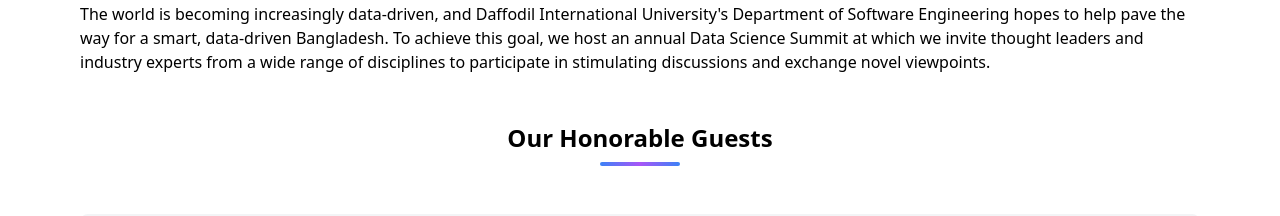
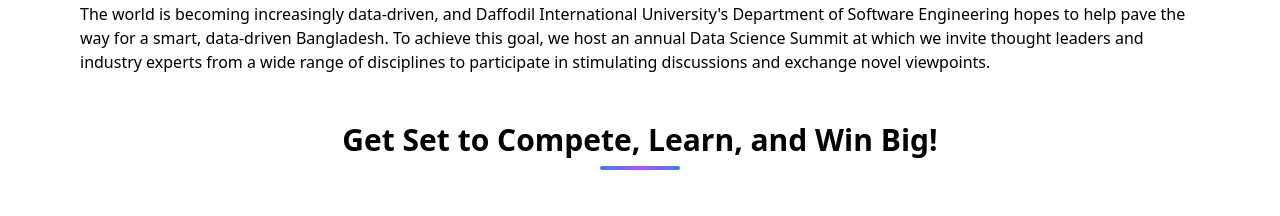
Before and after one commit to Y3ASIN/datascience-summit, a Next.js app: page / in a window 1280 px wide. Shown: the part 2180-2396 px from the top of the page. Built offline with nearby package versions, Linux system fonts and the light colour scheme.

Commit message:
Hiding guests.

```diff
--- a/app/page.tsx
+++ b/app/page.tsx
@@ -62,14 +62,16 @@
           novel viewpoints.
         </p>
 
-        <TitleBar title="Our Honorable Guests" subText="text-2xl" />
+        {/* Guest Lists */}
+        {/* <TitleBar title="Our Honorable Guests" subText="text-2xl" />
 
         <div className="flex flex-wrap justify-center gap-6 rounded-lg bg-gray-100 p-8 shadow-lg">
-          {/* Guest Lists */}
+
           {guests.map((guest, index) => (
             <GuestCard key={index} guest={guest} isFirst={index === 0} />
           ))}
         </div>
+        */}
 
         <div>
           <TitleBar
```
